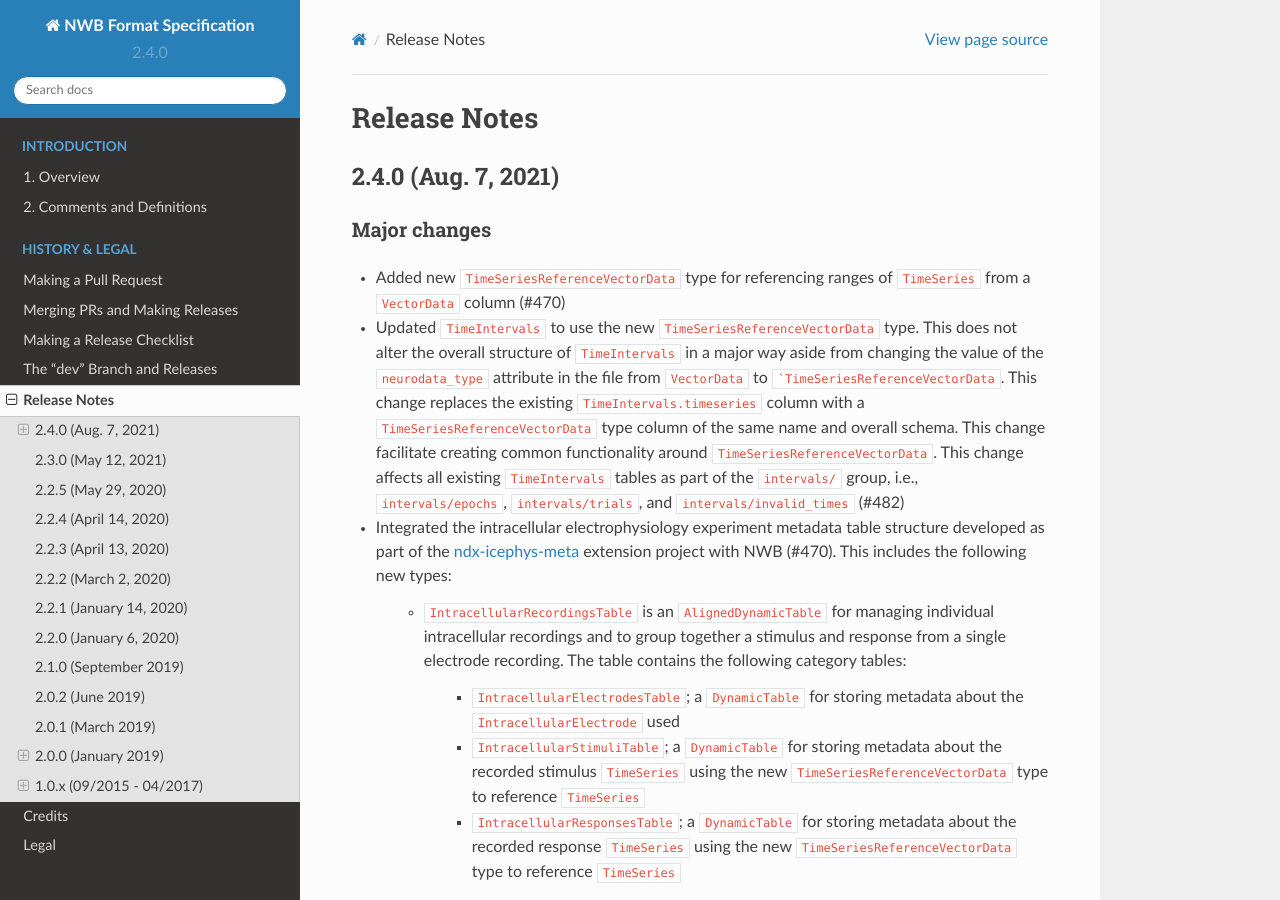
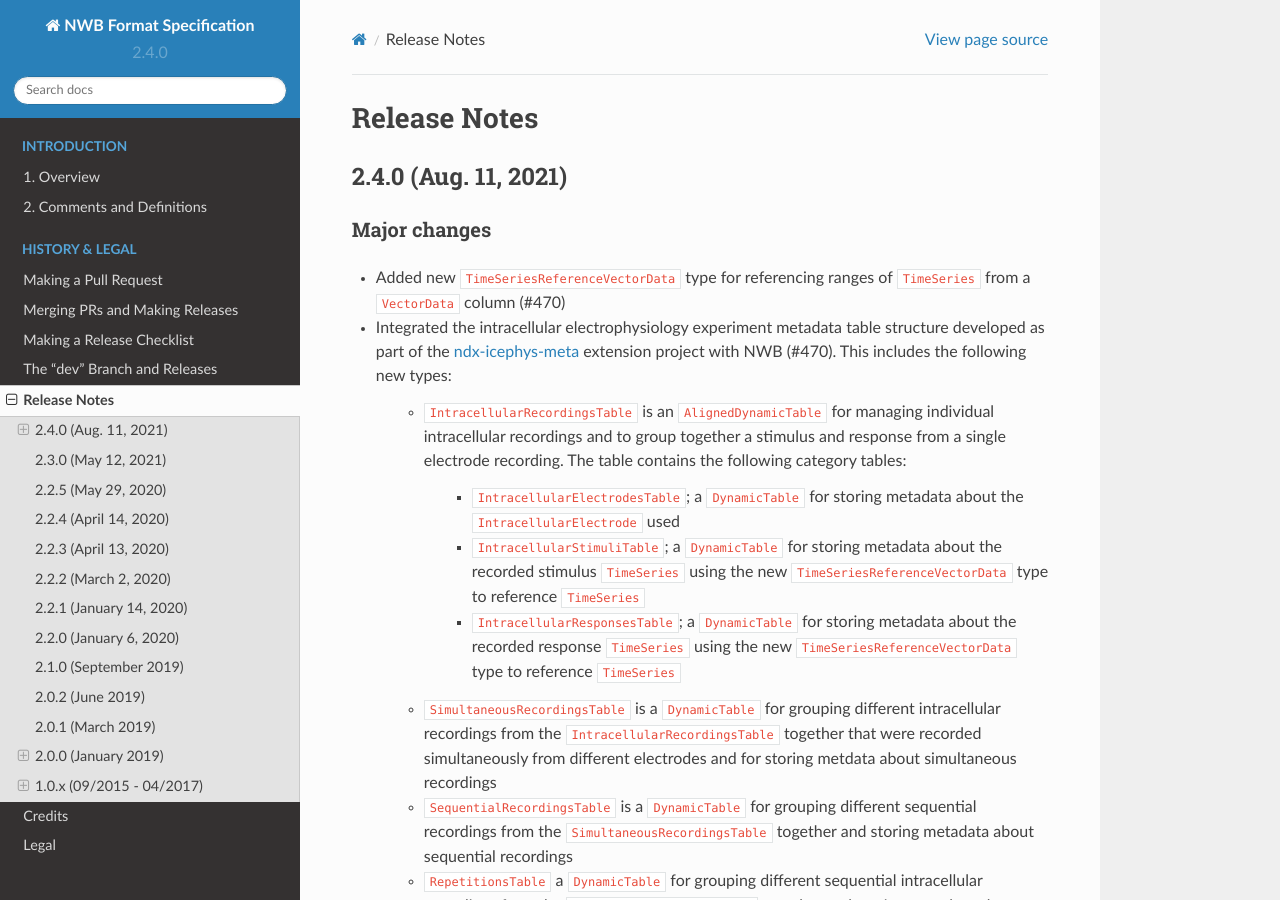
Before and after one commit to NeurodataWithoutBorders/nwb-schema, a Sphinx documentation site: the page built from docs/format/source/format_release_notes.rst, in a window 1280 px wide and 900 px high. Built offline with Sphinx 7.4.7 and the Read the Docs theme 2.0.0, drawn with Linux system fonts in a browser that asks for light colours.

Commit message:
Update changelog to reflect reverted change to TimeIntervals

````diff
--- a/docs/format/source/format_release_notes.rst
+++ b/docs/format/source/format_release_notes.rst
@@ -1,19 +1,12 @@
 Release Notes
 =============
 
-2.4.0 (Aug. 7, 2021)
+2.4.0 (Aug. 11, 2021)
 --------------------
-
 
 Major changes
 ^^^^^^^^^^^^^
 - Added new ``TimeSeriesReferenceVectorData`` type for referencing ranges of ``TimeSeries`` from a ``VectorData`` column (#470)
-- Updated ``TimeIntervals`` to use the new  ``TimeSeriesReferenceVectorData`` type. This does not alter the overall structure
-  of ``TimeIntervals`` in a major way aside from changing the value of the ``neurodata_type`` attribute in the file
-  from ``VectorData`` to ```TimeSeriesReferenceVectorData``. This change replaces the existing ``TimeIntervals.timeseries``
-  column with a ``TimeSeriesReferenceVectorData`` type column of the same name and overall schema. This change facilitate creating
-  common functionality around ``TimeSeriesReferenceVectorData``. This change affects all existing ``TimeIntervals`` tables
-  as part of the ``intervals/`` group, i.e., ``intervals/epochs``, ``intervals/trials``, and ``intervals/invalid_times`` (#482)
 - Integrated the intracellular electrophysiology experiment metadata table structure developed as part of the
   `ndx-icephys-meta <https://github.com/oruebel/ndx-icephys-meta>`_ extension project with NWB (#470). This includes the
   following new types:
````
